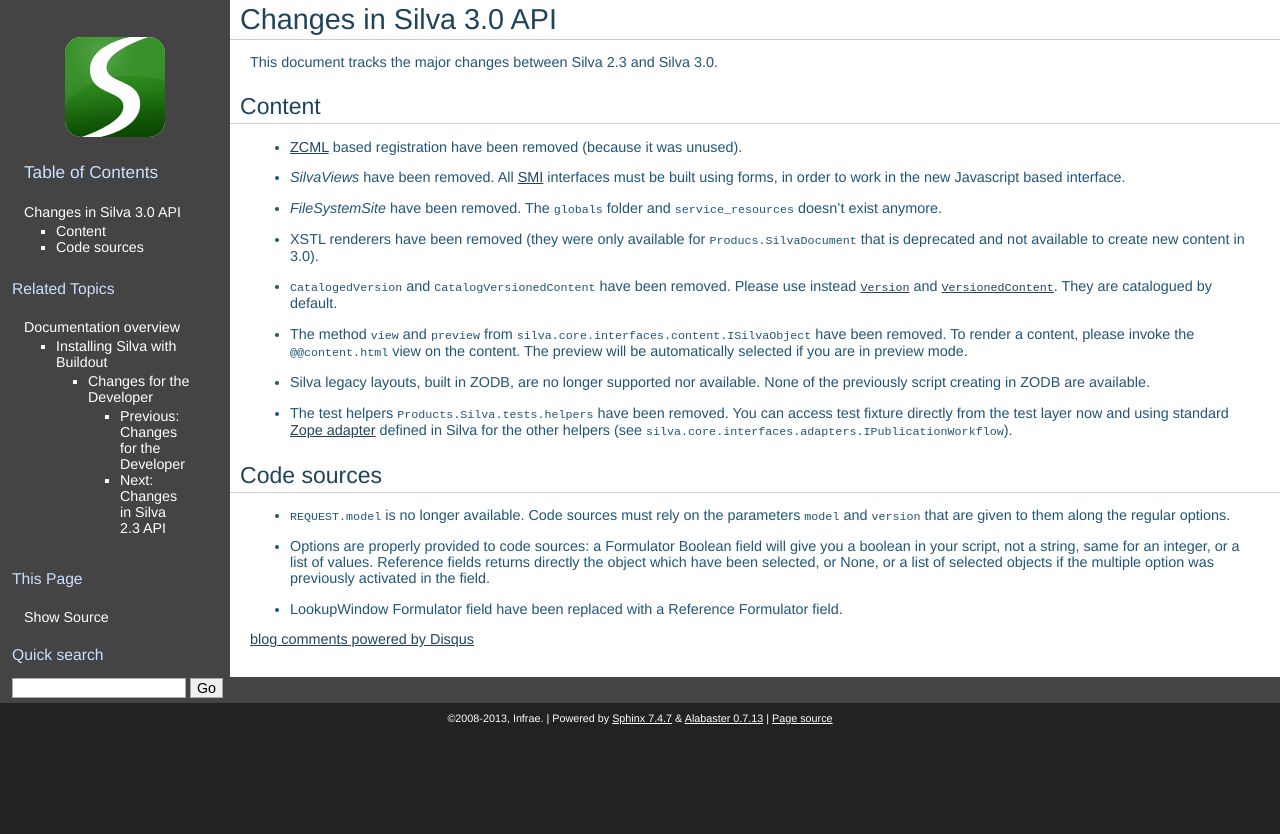
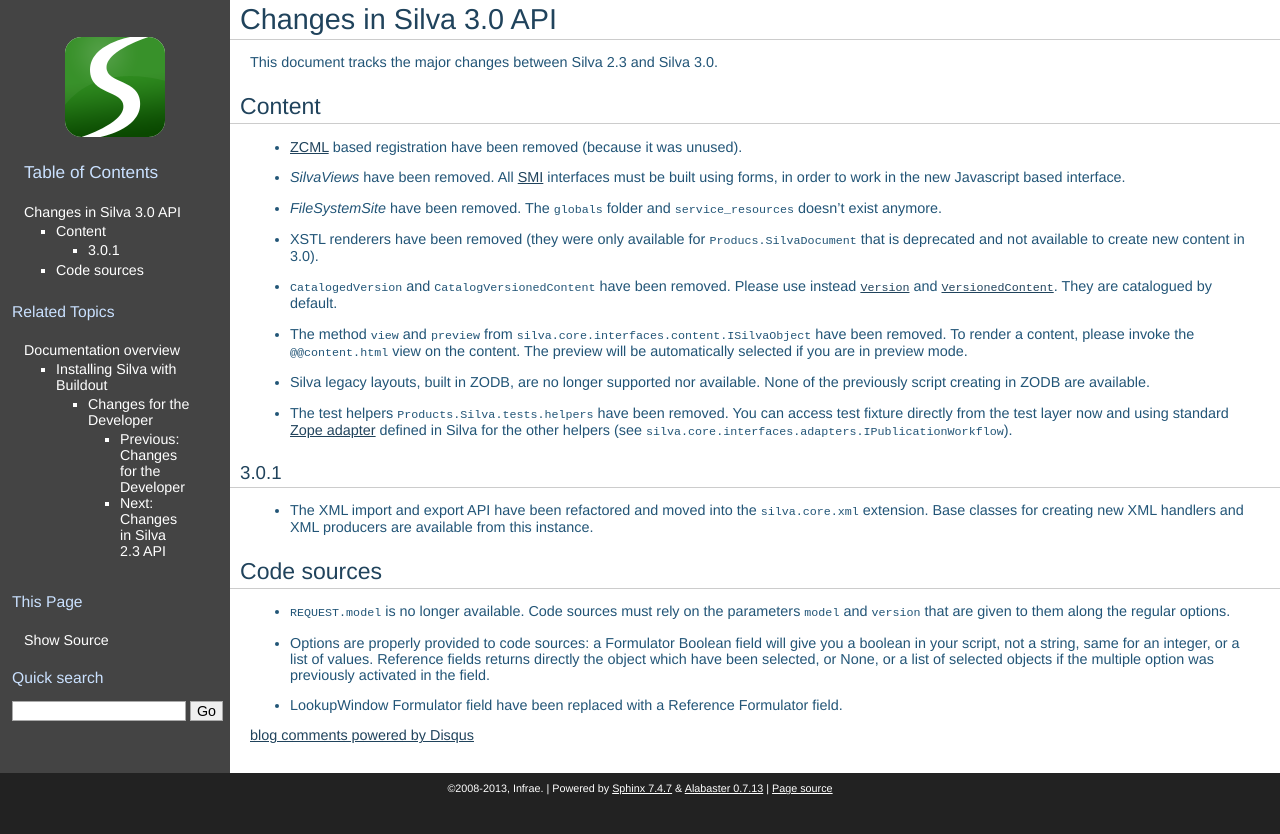
Before and after one commit to silvacms/documentation, a Sphinx documentation site: the page built from source/changes/30.rst, in a window 1280 px wide. Shown: the top 834 px of the page. Built offline with Sphinx 7.4.7, drawn with Linux system fonts in a browser that asks for light colours; pages that are not in the unit, such as notebooks, are missing from menus; comment, search, counter and statistics services are not loaded; cross-references to code outside the pages are shown as plain code.

Commit message:
Add something on XML import and export.

```diff
--- a/source/changes/30.rst
+++ b/source/changes/30.rst
@@ -43,6 +43,14 @@
   :py:interface:`~silva.core.interfaces.adapters.IPublicationWorkflow`).
 
 
+3.0.1
+~~~~~
+
+- The XML import and export API have been refactored and moved into
+  the ``silva.core.xml`` extension. Base classes for creating new XML
+  handlers and XML producers are available from this instance.
+
+
 Code sources
 ------------
 
```
